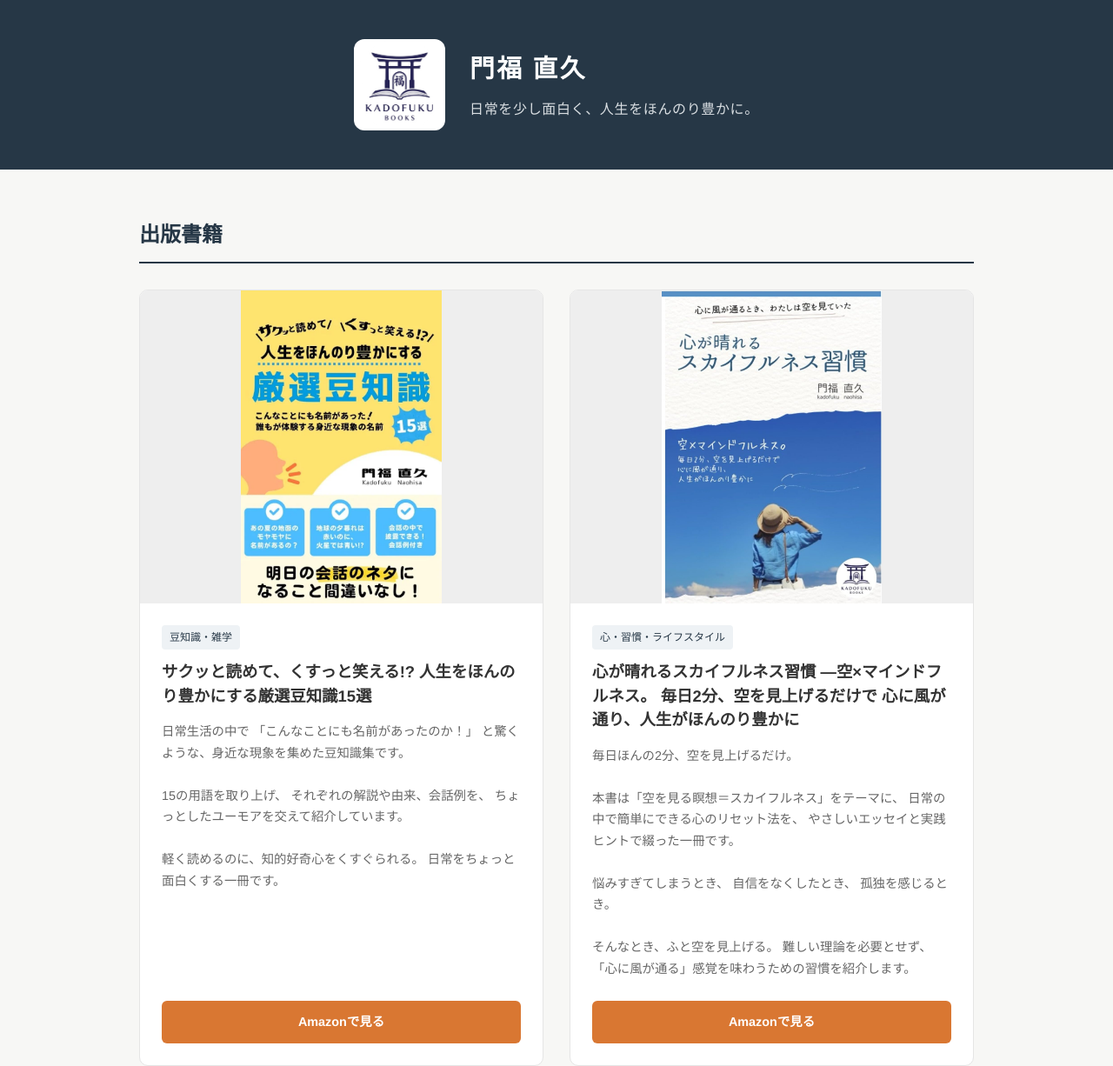
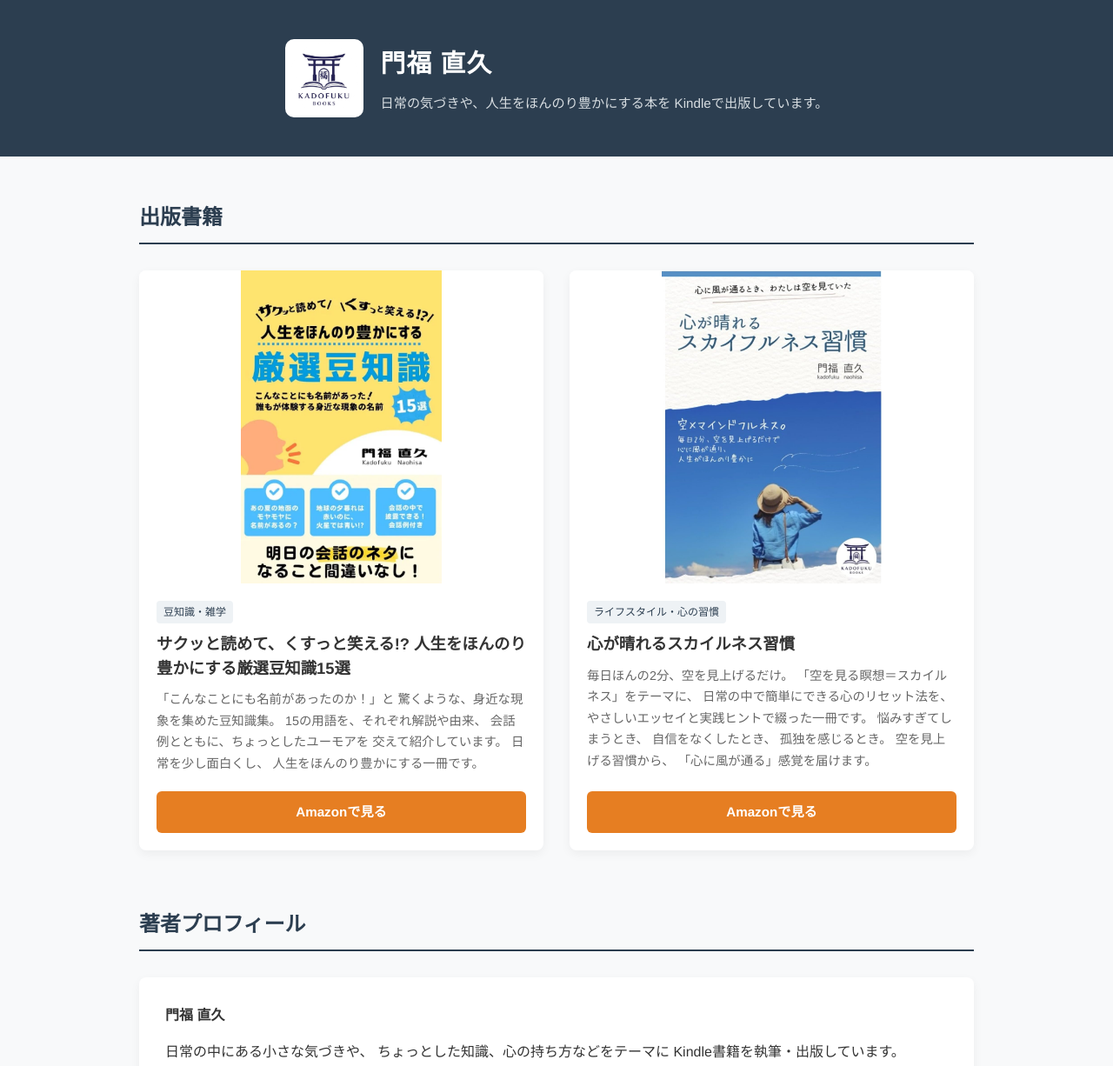
Before and after one commit to gemininm5-dotcom/Kadofuku-Books, a plain HTML site: page index.html in a window 1280 px wide. Shown: the top 1226 px of the page at 87% size. Drawn offline with Linux system fonts and the light colour scheme.

Commit message:
Update index.html

```diff
--- a/index.html
+++ b/index.html
@@ -6,25 +6,32 @@
 
   <title>門福 直久 | Kadofuku Books</title>
 
-  <meta
-    name="description"
-    content="門福直久が執筆・出版するKindle書籍を紹介する公式サイトです。"
-  >
+  <!-- Google Analytics 4 -->
+  <script async src="https://www.googletagmanager.com/gtag/js?id=G-EW2WDE6012"></script>
+  <script>
+    window.dataLayer = window.dataLayer || [];
+
+    function gtag() {
+      dataLayer.push(arguments);
+    }
+
+    gtag('js', new Date());
+
+    gtag('config', 'G-EW2WDE6012');
+  </script>
 
   <style>
-
-    /* ========================================
+    /* =========================
        全体設定
-    ======================================== */
+    ========================= */
 
     :root {
-      --primary-color: #263746;
-      --accent-color: #d97732;
-      --bg-color: #f7f7f5;
+      --primary-color: #2c3e50;
+      --accent-color: #e67e22;
+      --bg-color: #f8f9fa;
       --card-bg: #ffffff;
       --text-color: #333333;
       --text-sub: #666666;
-      --border-color: #e5e5e5;
     }
 
     * {
@@ -52,14 +59,13 @@
       color: inherit;
     }
 
-
-    /* ========================================
+    /* =========================
        ヘッダー
-    ======================================== */
+    ========================= */
 
     header {
       background-color: var(--primary-color);
-      color: #ffffff;
+      color: #fff;
       padding: 45px 20px;
     }
 
@@ -71,213 +77,179 @@
       align-items: center;
       justify-content: center;
 
-      gap: 28px;
+      gap: 20px;
     }
 
-
-    /* ロゴ */
-
     .logo {
-      width: 105px;
-      height: 105px;
+      width: 90px;
+      height: 90px;
 
       object-fit: contain;
 
-      border-radius: 12px;
+      border-radius: 10px;
 
-      background-color: #ffffff;
+      background-color: #fff;
+      padding: 5px;
 
       flex-shrink: 0;
     }
-
-
-    /* 著者情報 */
 
     .header-text {
       text-align: left;
     }
 
-    .header-text .author {
+    .header-text h1 {
       font-size: 1.8rem;
-      font-weight: bold;
-
-      letter-spacing: 0.08em;
-
-      color: #ffffff;
-
       margin-bottom: 8px;
-    }
-
-    .header-text .catchcopy {
-      font-size: 1rem;
-
-      color: #d9dee2;
-
       letter-spacing: 0.04em;
     }
 
+    .header-text p {
+      font-size: 0.95rem;
+      color: #d7dde1;
+    }
 
-    /* ========================================
+    /* =========================
        メインコンテンツ
-    ======================================== */
+    ========================= */
 
     .container {
       max-width: 1000px;
-
       margin: 0 auto;
-
-      padding: 55px 20px;
+      padding: 50px 20px;
     }
 
     section {
-      margin-bottom: 70px;
+      margin-bottom: 65px;
     }
-
-
-    /* セクションタイトル */
 
     .section-title {
       font-size: 1.5rem;
 
-      color: var(--primary-color);
-
       border-bottom: 2px solid var(--primary-color);
 
-      padding-bottom: 10px;
+      padding-bottom: 8px;
+      margin-bottom: 30px;
 
-      margin-bottom: 30px;
+      color: var(--primary-color);
     }
 
-
-    /* ========================================
-       書籍一覧
-    ======================================== */
+    /* =========================
+       書籍ギャラリー
+    ========================= */
 
     .book-grid {
       display: grid;
 
-      grid-template-columns: repeat(2, 1fr);
+      grid-template-columns:
+        repeat(auto-fit, minmax(280px, 1fr));
 
       gap: 30px;
     }
 
-
-    /* 書籍カード */
-
     .book-card {
       background-color: var(--card-bg);
 
-      border: 1px solid var(--border-color);
-
-      border-radius: 10px;
-
+      border-radius: 8px;
       overflow: hidden;
 
-      display: flex;
-
-      flex-direction: column;
+      box-shadow:
+        0 4px 12px rgba(0, 0, 0, 0.05);
 
       transition:
         transform 0.2s ease,
         box-shadow 0.2s ease;
+
+      display: flex;
+      flex-direction: column;
     }
 
     .book-card:hover {
-      transform: translateY(-4px);
+      transform: translateY(-5px);
 
       box-shadow:
-        0 8px 20px rgba(0, 0, 0, 0.08);
+        0 8px 20px rgba(0, 0, 0, 0.1);
     }
 
-
-    /* 書影 */
+    /* =========================
+       書影
+    ========================= */
 
     .book-cover {
       width: 100%;
-
       height: 360px;
 
-      background-color: #eeeeee;
+      background-color: #eee;
 
       display: flex;
+      align-items: center;
+      justify-content: center;
 
-      align-items: center;
-
-      justify-content: center;
+      overflow: hidden;
     }
 
     .book-cover img {
       width: 100%;
-
       height: 100%;
 
       object-fit: contain;
+
+      background-color: #fff;
     }
 
-
-    /* 書籍情報 */
+    /* =========================
+       書籍情報
+    ========================= */
 
     .book-info {
-      padding: 25px;
+      padding: 20px;
 
       display: flex;
-
       flex-direction: column;
 
       flex-grow: 1;
     }
 
-
-    /* カテゴリー */
-
     .book-tag {
       display: inline-block;
 
       background-color: #eef2f5;
-
       color: var(--primary-color);
 
       font-size: 0.75rem;
 
-      padding: 4px 9px;
+      padding: 3px 8px;
 
       border-radius: 4px;
 
-      margin-bottom: 12px;
+      margin-bottom: 10px;
 
       align-self: flex-start;
     }
-
-
-    /* 書籍タイトル */
 
     .book-title {
       font-size: 1.15rem;
 
       font-weight: bold;
 
-      margin-bottom: 15px;
+      margin-bottom: 10px;
 
       line-height: 1.5;
     }
-
-
-    /* 書籍説明 */
 
     .book-description {
       font-size: 0.9rem;
 
       color: var(--text-sub);
 
-      margin-bottom: 25px;
+      margin-bottom: 20px;
 
       flex-grow: 1;
     }
 
-
-    /* ========================================
+    /* =========================
        Amazonボタン
-    ======================================== */
+    ========================= */
 
     .btn-amazon {
       display: block;
@@ -286,56 +258,49 @@
 
       background-color: var(--accent-color);
 
-      color: #ffffff;
+      color: #fff;
 
-      padding: 12px 10px;
+      padding: 11px 0;
 
       border-radius: 6px;
 
       font-weight: bold;
 
-      font-size: 0.9rem;
+      font-size: 0.95rem;
 
       transition: opacity 0.2s;
     }
 
     .btn-amazon:hover {
-      opacity: 0.85;
+      opacity: 0.9;
     }
 
-
-    /* ========================================
-       著者プロフィール
-    ======================================== */
+    /* =========================
+       プロフィール
+    ========================= */
 
     .profile-box {
       background-color: var(--card-bg);
 
-      border: 1px solid var(--border-color);
-
       padding: 30px;
 
-      border-radius: 10px;
-    }
+      border-radius: 8px;
 
-    .profile-name {
-      font-size: 1.2rem;
-
-      font-weight: bold;
-
-      margin-bottom: 15px;
-
-      color: var(--primary-color);
+      box-shadow:
+        0 4px 12px rgba(0, 0, 0, 0.05);
     }
 
     .profile-box p {
-      margin-bottom: 12px;
+      margin-bottom: 15px;
     }
 
+    .profile-box p:last-child {
+      margin-bottom: 0;
+    }
 
-    /* ========================================
+    /* =========================
        フッター
-    ======================================== */
+    ========================= */
 
     footer {
       text-align: center;
@@ -346,151 +311,101 @@
 
       color: var(--text-sub);
 
-      font-size: 0.8rem;
+      font-size: 0.85rem;
     }
 
+    /* =========================
+       スマートフォン
+    ========================= */
 
-    /* ========================================
-       スマートフォン対応
-    ======================================== */
-
-    @media (max-width: 700px) {
+    @media (max-width: 600px) {
 
       header {
         padding: 35px 18px;
       }
 
-
       .header-inner {
-        gap: 18px;
-
         justify-content: flex-start;
+        gap: 15px;
       }
 
-
-      /* スマホではロゴを少し小さく */
-
       .logo {
-        width: 78px;
-
-        height: 78px;
-
-        border-radius: 9px;
+        width: 70px;
+        height: 70px;
       }
 
-
-      /* 著者名 */
-
-      .header-text .author {
-        font-size: 1.45rem;
-
-        letter-spacing: 0.06em;
+      .header-text h1 {
+        font-size: 1.35rem;
       }
 
-
-      /* キャッチコピー */
-
-      .header-text .catchcopy {
-        font-size: 0.78rem;
-
-        line-height: 1.5;
+      .header-text p {
+        font-size: 0.8rem;
       }
 
-
-      /* メイン */
-
       .container {
-        padding: 40px 16px;
+        padding: 40px 15px;
       }
-
-
-      /* 書籍を1列に */
-
-      .book-grid {
-        grid-template-columns: 1fr;
-
-        gap: 25px;
-      }
-
-
-      /* 書影 */
-
-      .book-cover {
-        height: 390px;
-      }
-
-
-      .book-info {
-        padding: 22px;
-      }
-
 
       .section-title {
         font-size: 1.3rem;
       }
 
+      .book-cover {
+        height: 330px;
+      }
+
+      .profile-box {
+        padding: 22px;
+      }
     }
-
   </style>
-
 </head>
-
 
 <body>
 
-
-  <!-- ========================================
+  <!-- =========================
        ヘッダー
-  ======================================== -->
+  ========================== -->
 
   <header>
 
     <div class="header-inner">
 
-
-      <!-- Kadofuku Books ロゴ -->
-
+      <!-- logo.jpg は index.html と同じ場所に置く -->
       <img
         src="logo.jpg"
         alt="Kadofuku Books ロゴ"
         class="logo"
       >
 
-
-      <!-- 著者情報 -->
-
       <div class="header-text">
 
-        <p class="author">
-          門福 直久
-        </p>
+        <h1>門福 直久</h1>
 
-        <p class="catchcopy">
-          日常を少し面白く、人生をほんのり豊かに。
+        <p>
+          日常の気づきや、人生をほんのり豊かにする本を
+          Kindleで出版しています。
         </p>
 
       </div>
-
 
     </div>
 
   </header>
 
 
-
-  <!-- ========================================
-       メインコンテンツ
-  ======================================== -->
+  <!-- =========================
+       メイン
+  ========================== -->
 
   <main class="container">
 
 
-    <!-- ====================================
-         書籍一覧
-    ===================================== -->
+    <!-- =========================
+         出版書籍
+    ========================== -->
 
     <section>
-
 
       <h2 class="section-title">
         出版書籍
@@ -500,29 +415,24 @@
       <div class="book-grid">
 
 
-        <!-- =================================
+        <!-- =====================
              1冊目
-        ================================== -->
+        ====================== -->
 
         <article class="book-card">
 
-
-          <!-- 書影 -->
-
           <div class="book-cover">
 
+            <!-- book1.jpg は index.html と同じ場所 -->
             <img
               src="book1.jpg"
-              alt="厳選豆知識15選の書影"
+              alt="サクッと読めて、くすっと笑える!? 人生をほんのり豊かにする厳選豆知識15選"
             >
 
           </div>
 
 
-          <!-- 書籍情報 -->
-
           <div class="book-info">
-
 
             <span class="book-tag">
               豆知識・雑学
@@ -537,20 +447,15 @@
 
             <p class="book-description">
 
-              日常生活の中で
-              「こんなことにも名前があったのか！」
-              と驚くような、身近な現象を集めた豆知識集です。
+              「こんなことにも名前があったのか！」と
+              驚くような、身近な現象を集めた豆知識集。
 
-              <br><br>
+              15の用語を、それぞれ解説や由来、
+              会話例とともに、ちょっとしたユーモアを
+              交えて紹介しています。
 
-              15の用語を取り上げ、
-              それぞれの解説や由来、会話例を、
-              ちょっとしたユーモアを交えて紹介しています。
-
-              <br><br>
-
-              軽く読めるのに、知的好奇心をくすぐられる。
-              日常をちょっと面白くする一冊です。
+              日常を少し面白くし、
+              人生をほんのり豊かにする一冊です。
 
             </p>
 
@@ -560,52 +465,43 @@
               target="_blank"
               rel="noopener noreferrer"
               class="btn-amazon"
+              onclick="trackAmazonClick('book1', '厳選豆知識15選')"
             >
               Amazonで見る
             </a>
 
-
           </div>
-
 
         </article>
 
 
 
-        <!-- =================================
+        <!-- =====================
              2冊目
-        ================================== -->
+        ====================== -->
 
         <article class="book-card">
 
-
-          <!-- 書影 -->
-
           <div class="book-cover">
 
+            <!-- book2.jpg は index.html と同じ場所 -->
             <img
               src="book2.jpg"
-              alt="心が晴れるスカイフルネス習慣の書影"
+              alt="心が晴れるスカイルネス習慣"
             >
 
           </div>
 
 
-          <!-- 書籍情報 -->
-
           <div class="book-info">
 
-
             <span class="book-tag">
-              心・習慣・ライフスタイル
+              ライフスタイル・心の習慣
             </span>
 
 
             <h3 class="book-title">
-              心が晴れるスカイフルネス習慣
-              ―空×マインドフルネス。
-              毎日2分、空を見上げるだけで
-              心に風が通り、人生がほんのり豊かに
+              心が晴れるスカイルネス習慣
             </h3>
 
 
@@ -613,23 +509,16 @@
 
               毎日ほんの2分、空を見上げるだけ。
 
-              <br><br>
-
-              本書は「空を見る瞑想＝スカイフルネス」をテーマに、
+              「空を見る瞑想＝スカイルネス」をテーマに、
               日常の中で簡単にできる心のリセット法を、
               やさしいエッセイと実践ヒントで綴った一冊です。
-
-              <br><br>
 
               悩みすぎてしまうとき、
               自信をなくしたとき、
               孤独を感じるとき。
 
-              <br><br>
-
-              そんなとき、ふと空を見上げる。
-              難しい理論を必要とせず、
-              「心に風が通る」感覚を味わうための習慣を紹介します。
+              空を見上げる習慣から、
+              「心に風が通る」感覚を届けます。
 
             </p>
 
@@ -639,13 +528,12 @@
               target="_blank"
               rel="noopener noreferrer"
               class="btn-amazon"
+              onclick="trackAmazonClick('book2', 'スカイルネス習慣')"
             >
               Amazonで見る
             </a>
 
-
           </div>
-
 
         </article>
 
@@ -656,12 +544,11 @@
 
 
 
-    <!-- ========================================
+    <!-- =========================
          著者プロフィール
-    ========================================= -->
+    ========================== -->
 
     <section>
-
 
       <h2 class="section-title">
         著者プロフィール
@@ -670,33 +557,32 @@
 
       <div class="profile-box">
 
-
-        <p class="profile-name">
-          門福 直久
+        <p>
+          <strong>門福 直久</strong>
         </p>
 
 
         <p>
-          日常の何気ない気づきや、暮らしの中で感じることを、
-          独自の視点で切り取り、Kindle書籍として発信しています。
+
+          日常の中にある小さな気づきや、
+          ちょっとした知識、心の持ち方などをテーマに
+          Kindle書籍を執筆・出版しています。
+
         </p>
 
 
         <p>
+
           読んだ人が
           「少し心が軽くなる」
           「ちょっと誰かに話したくなる」
           「新しいことを試してみたくなる」。
+
+          そんな本づくりを目指しています。
+
         </p>
 
-
-        <p>
-          そんな、小さな変化を生み出せる本づくりを目指しています。
-        </p>
-
-
       </div>
-
 
     </section>
 
@@ -705,18 +591,51 @@
 
 
 
-  <!-- ========================================
+  <!-- =========================
        フッター
-  ========================================= -->
+  ========================== -->
 
   <footer>
 
     <p>
-      &copy; 2026 Kadofuku Books. All Rights Reserved.
+      &copy; 2026 門福 直久 / Kadofuku Books.
+      All Rights Reserved.
     </p>
 
   </footer>
 
 
+
+  <!-- =========================
+       Amazonクリック計測
+  ========================== -->
+
+  <script>
+
+    function trackAmazonClick(bookNumber, bookTitle) {
+
+      /*
+       * GA4にAmazonクリックを送信します。
+       *
+       * book1:
+       * 1冊目のAmazonリンク
+       *
+       * book2:
+       * 2冊目のAmazonリンク
+       */
+
+      gtag('event', 'amazon_click', {
+
+        book_number: bookNumber,
+
+        book_title: bookTitle
+
+      });
+
+    }
+
+  </script>
+
+
 </body>
 </html>
```
